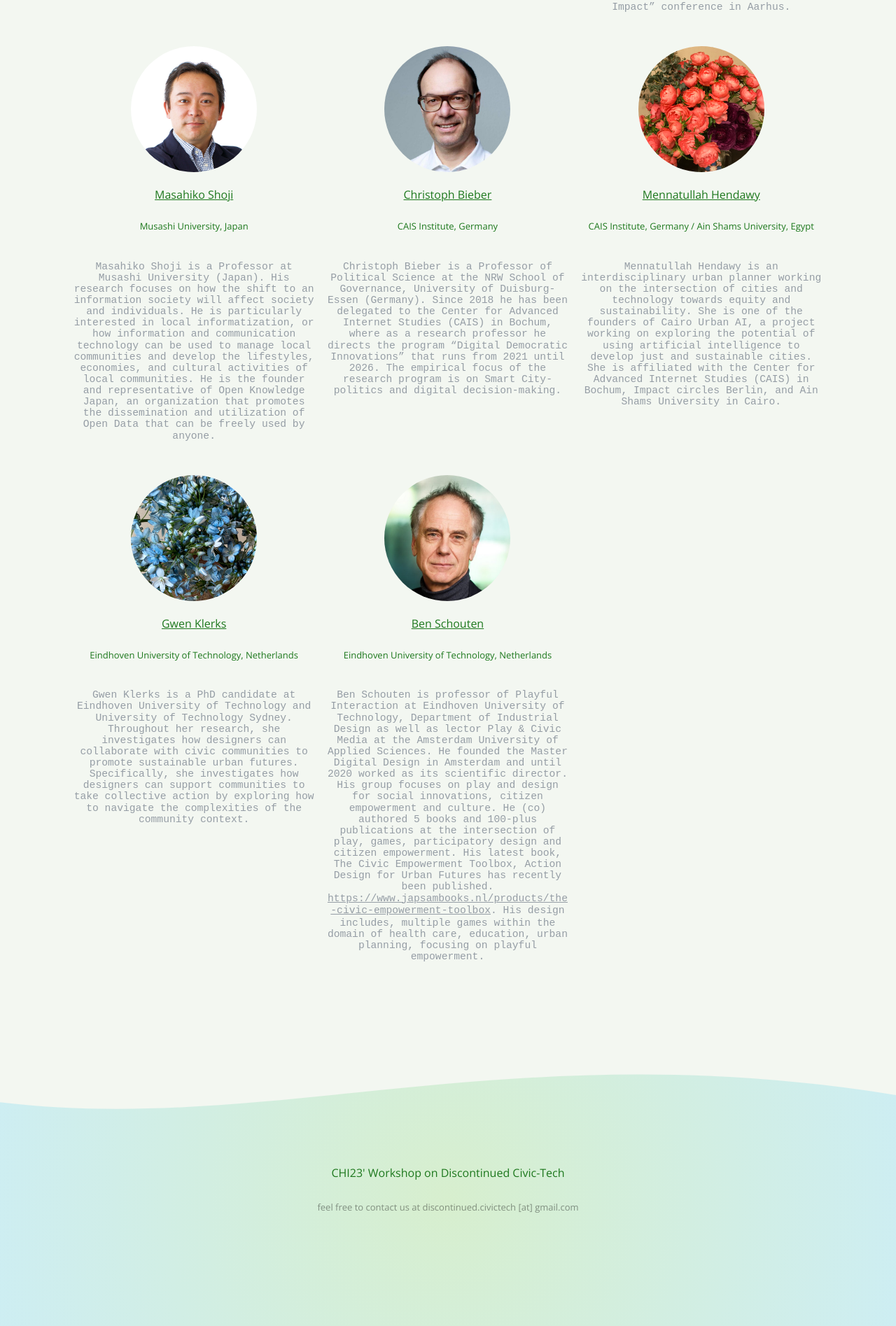
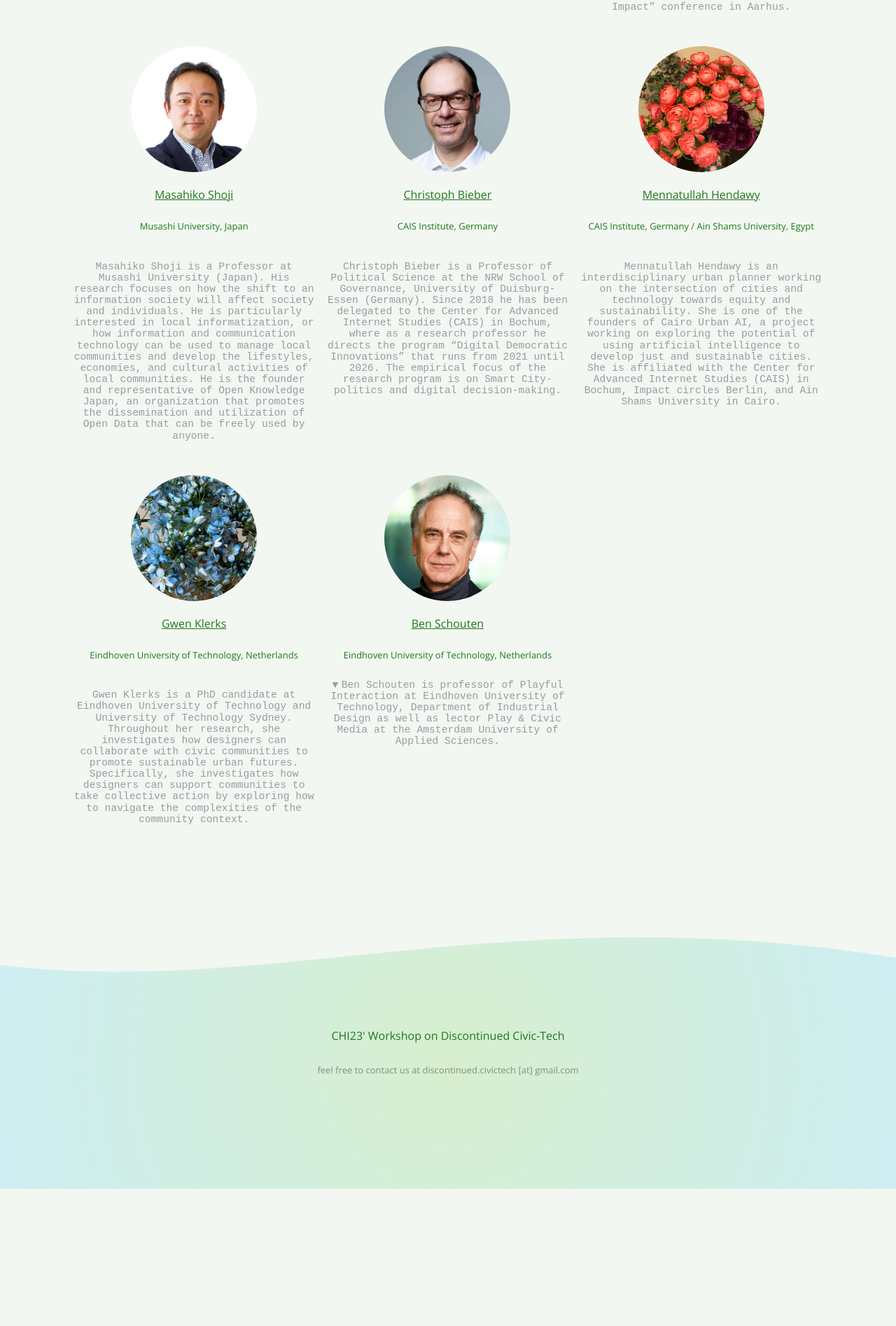
Before and after one commit to discontinued-civictech/discontinued-civictech.github.io, a Jekyll site: the page built from organizers.md, in a window 1280 px wide. Shown: the part 1993-3888 px from the top of the page at 70% size. Built offline with Jekyll 4.4.1, drawn with Linux system fonts in a browser that asks for light colours; our own code applies the rules of GitHub Pages for plain Markdown files; after the commit the page ends 3692 px from its top, so only the background shows below that.

Commit message:
Update organizers

```diff
--- a/_sass/jekyll-theme-cayman.scss
+++ b/_sass/jekyll-theme-cayman.scss
@@ -337,6 +337,44 @@ a {
     color:#959da5;
     font-size: smaller;
     line-height: 1.1;
+    summary {
+      outline: none;
+      cursor: pointer;
+    }
+  summary::-webkit-details-marker {
+    display:none;
+  }
+
+  summary::before {
+    display: inline-block;
+    content: "▼";
+    margin: 0 .3em 0 0;
+    transform: rotate(0deg);
+    transition: .2s transform ease;
+  }
+
+  details[open] summary::before {
+    transform: rotate(90deg);
+  }
+
+  .details_content {
+      background: #f5f5f5;
+      padding: 16px;
+      border-radius: 2px;
+  }
+
+  details[open] .details_content{
+    animation: .8s details_content ease;
+  }
+
+  @keyframes details_content {
+    0% {
+      opacity: 0;
+    }
+    100% {
+      opacity: 1;
+    }
+  }
     a {
       color: #959da5;
       text-decoration: underline;
--- a/organizers.md
+++ b/organizers.md
@@ -160,9 +160,15 @@ layout: default
           Eindhoven University of Technology, Netherlands
         </div>
         <div class="profile-detail-text">
-        <p>
+        <details>
+            <summary>Ben Schouten is professor of Playful Interaction at Eindhoven University of Technology, Department of Industrial Design as well as lector Play & Civic Media at the Amsterdam University of Applied Sciences. </summary>
+            <div class="details_content">
+              He founded the Master Digital Design in Amsterdam and until 2020 worked as its scientific director. His group focuses on play and design for social innovations, citizen empowerment and culture. He (co) authored 5 books and 100-plus publications at the intersection of play, games, participatory design and citizen empowerment. His latest book, The Civic Empowerment Toolbox, Action Design for Urban Futures has recently been published. <a href="https://www.japsambooks.nl/products/the-civic-empowerment-toolbox">https://www.japsambooks.nl/products/the-civic-empowerment-toolbox</a>. His design includes, multiple games within the domain of health care, education, urban planning, focusing on playful empowerment.
+            </div>
+        </details>
+        <!-- <p>
           Ben Schouten is professor of Playful Interaction at Eindhoven University of Technology, Department of Industrial Design as well as lector Play & Civic Media at the Amsterdam University of Applied Sciences. He founded the Master Digital Design in Amsterdam and until 2020 worked as its scientific director. His group focuses on play and design for social innovations, citizen empowerment and culture. He (co) authored 5 books and 100-plus publications at the intersection of play, games, participatory design and citizen empowerment. His latest book, The Civic Empowerment Toolbox, Action Design for Urban Futures has recently been published. <a href="https://www.japsambooks.nl/products/the-civic-empowerment-toolbox">https://www.japsambooks.nl/products/the-civic-empowerment-toolbox</a>. His design includes, multiple games within the domain of health care, education, urban planning, focusing on playful empowerment.
-        </p>
+        </p> -->
         </div>
     </div>
 </div>
```
